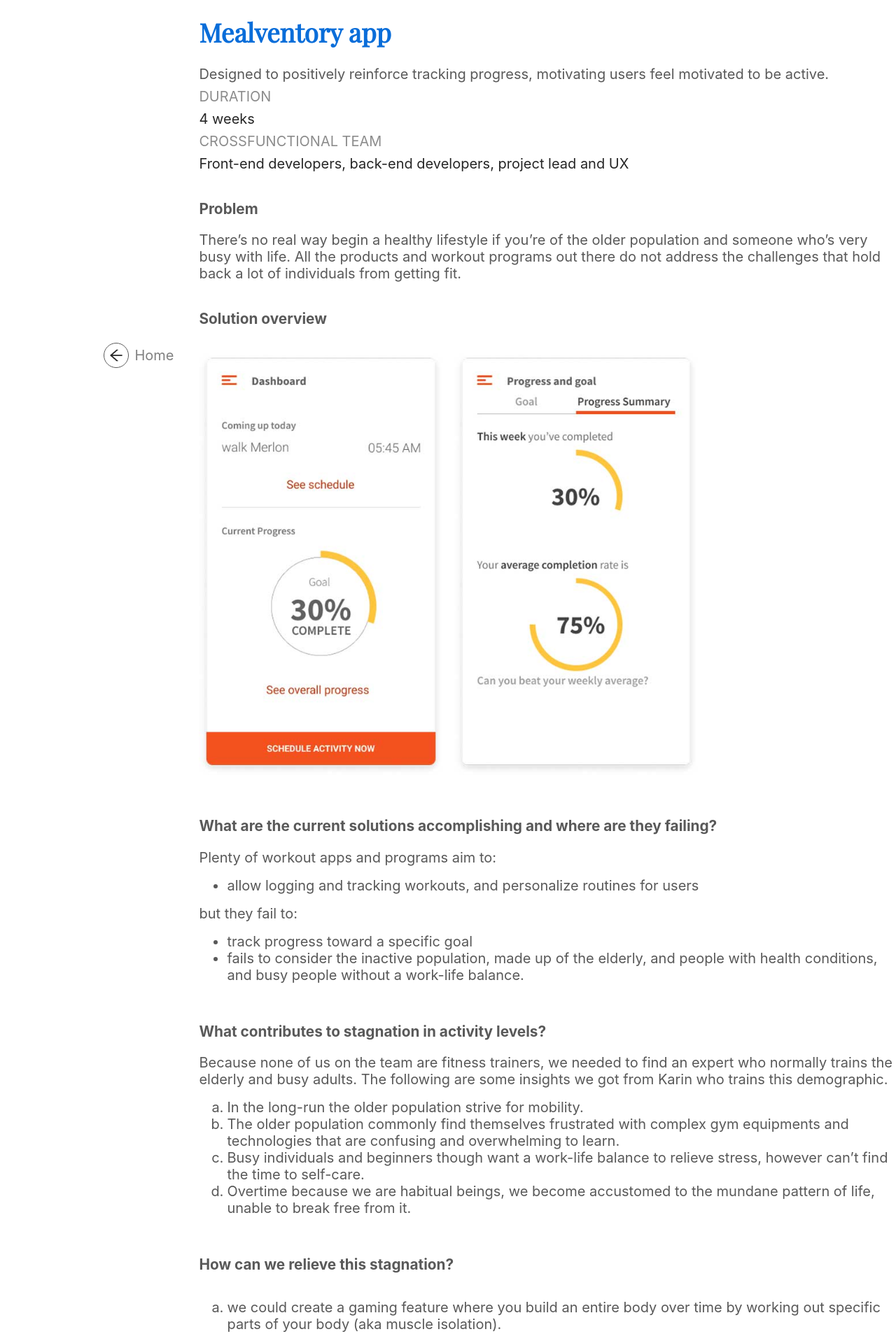
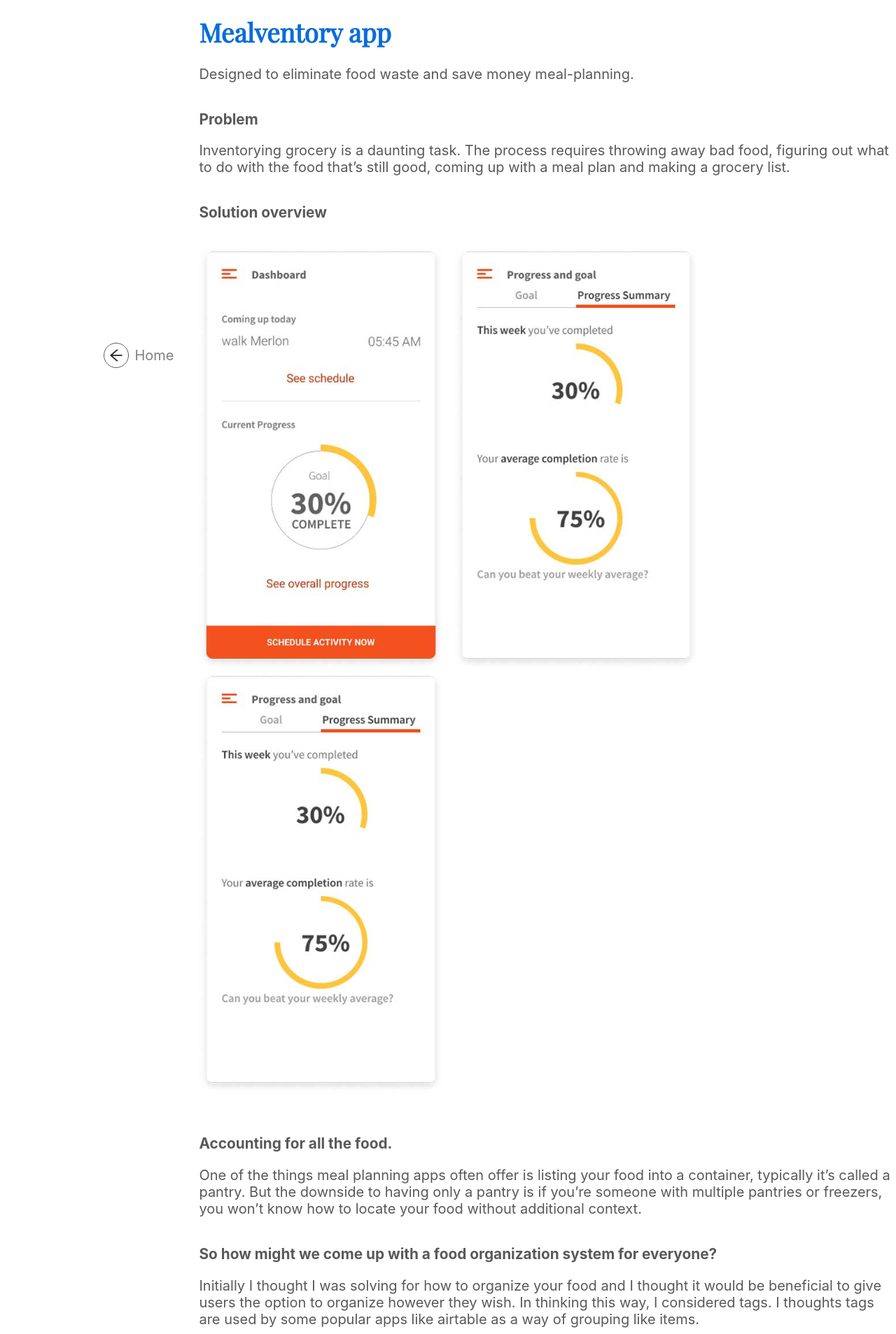
Before and after one commit to vishalicious213/mahiya, a React (Create React App) app: page / in a window 1280 px wide. Shown: the part 260-2167 px from the top of the page at 70% size. Built offline with nearby package versions, Linux system fonts and the light colour scheme.

Commit message:
drafted Mealventory - adding text & image placeholders

```diff
--- a/src/components/case-studies/Mealventory.js
+++ b/src/components/case-studies/Mealventory.js
@@ -17,31 +17,37 @@ function Meal() {
       <div className='case-studies'>
         <h2 className='app-title' id='app-title-3'>Mealventory app</h2>
 
-        <p className='case-font'>Designed to positively reinforce tracking progress, motivating users feel motivated to be active.</p>
-        <p className='case-font-gray'>DURATION</p>
+        <p className='case-font'>Designed to eliminate food waste and save money meal-planning.</p>
+        {/* <p className='case-font-gray'>DURATION</p>
         <p className='darker-text'>4 weeks</p>
         <p className='case-font-gray'>CROSSFUNCTIONAL TEAM</p>
-        <p className='darker-text'>Front-end developers, back-end developers, project lead and UX</p>
+        <p className='darker-text'>Front-end developers, back-end developers, project lead and UX</p> */}
 
         <h3 className='case-section-font'>Problem</h3>
-        <p className='case-font'>There’s no real way begin a healthy lifestyle if you’re of the older population and someone who’s very busy with life. All the products and workout programs out there do not address the challenges that hold back a lot of individuals from getting fit.</p>
+        <p className='case-font'>Inventorying grocery is a daunting task. The process requires throwing away bad food, figuring out what to do with the food that’s still good, coming up with a meal plan and making a grocery list.</p>
 
         <p className='case-section-font'>Solution overview</p>
         <div className='app-screen-container'>
           <img className='app-screen' src={img1} alt='activity tracker app screenshot'></img>
           <img className='app-screen' src={img2} alt='activity tracker app screenshot'></img>
+          <img className='app-screen' src={img2} alt='activity tracker app screenshot'></img>
         </div>
 
-        <h3 className='case-section-font'>What are the current solutions accomplishing and where are they failing?</h3>
-        <p className='case-font'>Plenty of workout apps and programs aim to:</p>
-        <ul>
-          <li>allow logging and tracking workouts, and personalize routines for users</li>
-        </ul>
-        <p className='case-font'>but they fail to:</p>
-        <ul>
-          <li>track progress toward a specific goal</li>
-          <li>fails to consider the inactive population, made up of the elderly, and people with health conditions, and busy people without a work-life balance.</li>
-        </ul>
+        <h3 className='case-section-font'>Accounting for all the food.</h3>
+        <p className='case-font'>One of the things meal planning apps often offer is listing your food into a container, typically it’s called a pantry. But the downside to having only a pantry is if you’re someone with multiple pantries or freezers, you won’t know how to locate your food without additional context.</p>
+
+        <h3 className='case-section-font'>So how might we come up with a food organization system for everyone?</h3>
+        <p className='case-font'>Initially I thought I was solving for how to organize your food and I thought it would be beneficial to give users the option to organize however they wish. In thinking this way, I considered tags. I thoughts tags are used by some popular apps like airtable as a way of grouping like items.</p>
+        <div className='app-screen-container'>
+          <img className='app-screen' src={img1} alt='activity tracker app screenshot'></img>
+          <img className='app-screen' src={img2} alt='activity tracker app screenshot'></img>
+        </div>
+
+        <div className='app-screen-container'>
+          <p className='case-font'>I considered music apps for their categorization capabilities. Spotify stood out because of its versatile sorting; you’re able to see multiple playlists, recently played songs, and new music suggestions all in one screen.</p>
+          <img className='app-screen' src={img2} alt='activity tracker app screenshot'></img>
+        </div>
+
 
         <h3 className='case-section-font'>What contributes to stagnation in activity levels?</h3>
         <p className='case-font'>Because none of us on the team are fitness trainers, we needed to find an expert who normally trains the elderly and busy adults. The following are some insights we got from Karin who trains this demographic.</p>
```
